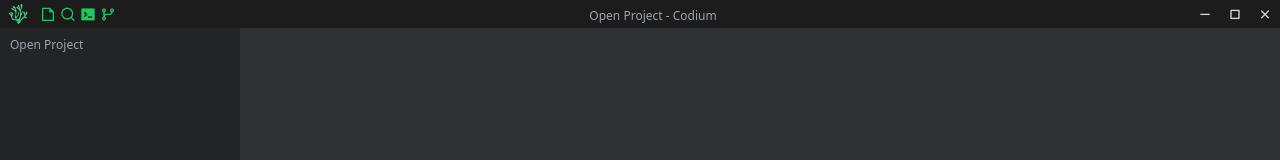
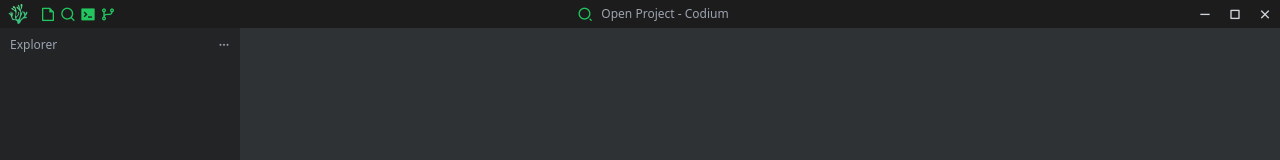
Before and after one commit to Ulrich-Tonmoy/codium, a React (Vite) app: page / in a window 1280 px wide. Shown: the top 160 px of the page. Built offline with nearby package versions, Linux system fonts and the light colour scheme.

Commit message:
refactor: move project name to titlebar

```diff
--- a/src/components/SideBar.tsx
+++ b/src/components/SideBar.tsx
@@ -3,9 +3,10 @@ import { IFile } from "../types/index";
 import { open } from "@tauri-apps/api/dialog";
 import NavFiles from "./NavFiles";
 import { readDirectory } from "../helpers/fileSys";
+import { useSource } from "../context/SourceContext";
 
 const SideBar = () => {
-  const [projectName, setProjectName] = useState("");
+  const { updateProjectName } = useSource();
   const [files, setFiles] = useState<IFile[]>([]);
 
   const loadFile = async () => {
@@ -14,7 +15,7 @@ const SideBar = () => {
     });
 
     if (!selected) return;
-    setProjectName(selected as string);
+    updateProjectName(selected as string);
     readDirectory(selected + "/").then((files) => {
       setFiles(files);
     });
@@ -24,10 +25,10 @@ const SideBar = () => {
     <aside id="sidebar" className="h-full w-60 shrink-0 bg-darken">
       <div className="sidebar-header flex items-center justify-between p-2.5">
         <button className="project-explorer" onClick={loadFile}>
-          {projectName ? "Explorer" : "Open Project"}
+          Explorer
         </button>
-        <span className="text-xs text-gray-400 project-name whitespace-nowrap">
-          {projectName.split("\\")[projectName.split("\\").length - 1]}
+        <span className="text-xs text-gray-400 cursor-pointer project-name whitespace-nowrap">
+          <i class="ri-more-fill"></i>
         </span>
       </div>
       <div className="code-structure">
--- a/src/components/TitleBar.tsx
+++ b/src/components/TitleBar.tsx
@@ -3,6 +3,7 @@ import { appWindow } from "@tauri-apps/api/window";
 import { useSource } from "../context/SourceContext";
 
 const TitleBar = () => {
+  const { projectName } = useSource();
   const [isScaleUp, setIsScaleUp] = useState(false);
 
   const onMinimize = () => appWindow.minimize();
@@ -43,9 +44,18 @@ const TitleBar = () => {
         ></i>
       </div>
       <div>
-        <span className="text-xs text-gray-400 project-name whitespace-nowrap">
-          Open Project - Codium
-        </span>
+        {projectName ? (
+          <span className="flex items-center text-xs text-gray-400 capitalize project-name whitespace-nowrap">
+            <i className="mr-2 text-base text-green-500 cursor-pointer ri-search-2-line"></i>
+            {projectName.split("\\")[projectName.split("\\").length - 1]} -
+            Codium
+          </span>
+        ) : (
+          <span className="flex items-center text-xs text-gray-400 cursor-pointer project-name whitespace-nowrap">
+            <i className="mr-2 text-base text-green-500 ri-search-2-line"></i>
+            Open Project - Codium
+          </span>
+        )}
       </div>
       <div className="titlebar-actions">
         <i className="titlebar-icon ri-subtract-line" onClick={onMinimize}></i>
--- a/src/context/SourceContext.tsx
+++ b/src/context/SourceContext.tsx
@@ -1,6 +1,8 @@
 import { createContext, useCallback, useContext, useState } from "react";
 
 interface ISourceContext {
+  projectName: string;
+  updateProjectName: (name: string) => void;
   selected: string;
   setSelected: (id: string) => void;
   opened: string[];
@@ -8,12 +10,14 @@ interface ISourceContext {
   delOpenedFile: (id: string) => void;
 }
 
-const SourceContext = createContext < ISourceContext > ({
+const SourceContext = createContext<ISourceContext>({
+  projectName: "",
+  updateProjectName: (name) => {},
   selected: "",
-  setSelected: (id) => { },
+  setSelected: (id) => {},
   opened: [],
-  addOpenedFile: (id) => { },
-  delOpenedFile: (id) => { },
+  addOpenedFile: (id) => {},
+  delOpenedFile: (id) => {},
 });
 
 export const SourceProvider = ({
@@ -22,22 +26,43 @@ export const SourceProvider = ({
   children: JSX.Element | JSX.Element[];
 }) => {
   const [selected, setSelected] = useState("");
-  const [opened, setOpenedFile] = useState < string[] > ([]);
+  const [projectName, setProjectName] = useState("");
+  const [opened, setOpenedFile] = useState<string[]>([]);
+
+  const updateProjectName = (name: string) => {
+    setProjectName(name);
+  };
 
   const setSelect = (id: string) => {
     setSelected(id);
   };
-  const addOpenedFile = useCallback((id: string) => {
-    if (opened.includes(id)) return;
-    setOpenedFile((prevOpen) => [...prevOpen, id]);
-  }, [opened]);
-  const delOpenedFile = useCallback((id: string) => {
-    setOpenedFile((prevOpen) => prevOpen.filter((opened) => opened !== id));
-  }, [opened]);
+
+  const addOpenedFile = useCallback(
+    (id: string) => {
+      if (opened.includes(id)) return;
+      setOpenedFile((prevOpen) => [...prevOpen, id]);
+    },
+    [opened],
+  );
+
+  const delOpenedFile = useCallback(
+    (id: string) => {
+      setOpenedFile((prevOpen) => prevOpen.filter((opened) => opened !== id));
+    },
+    [opened],
+  );
 
   return (
     <SourceContext.Provider
-      value={{ selected, setSelected, opened, addOpenedFile, delOpenedFile }}
+      value={{
+        selected,
+        setSelected,
+        opened,
+        addOpenedFile,
+        delOpenedFile,
+        projectName,
+        updateProjectName,
+      }}
     >
       {children}
     </SourceContext.Provider>
@@ -45,8 +70,23 @@ export const SourceProvider = ({
 };
 
 export const useSource = () => {
-  const { selected, setSelected, opened, addOpenedFile, delOpenedFile } =
-    useContext(SourceContext);
+  const {
+    selected,
+    setSelected,
+    opened,
+    addOpenedFile,
+    delOpenedFile,
+    projectName,
+    updateProjectName,
+  } = useContext(SourceContext);
 
-  return { selected, setSelected, opened, addOpenedFile, delOpenedFile };
+  return {
+    selected,
+    setSelected,
+    opened,
+    addOpenedFile,
+    delOpenedFile,
+    projectName,
+    updateProjectName,
+  };
 };
```
